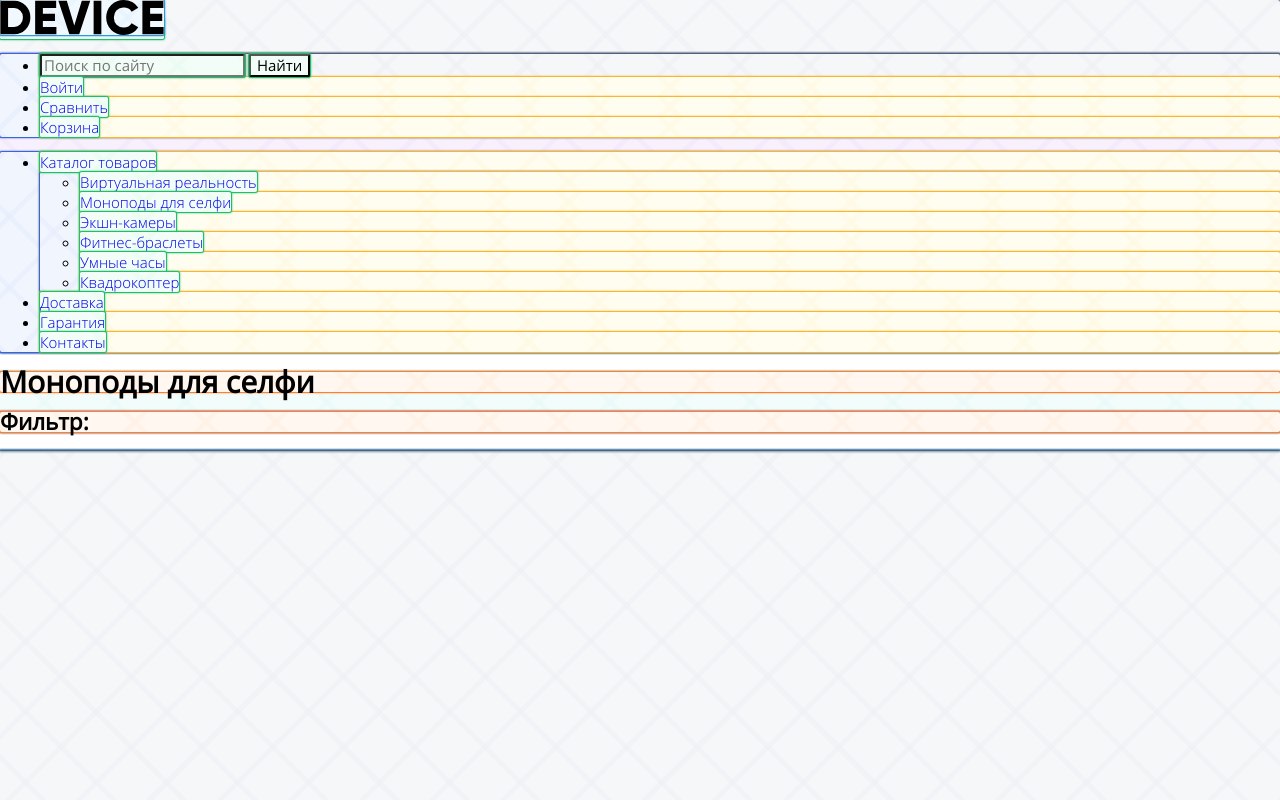
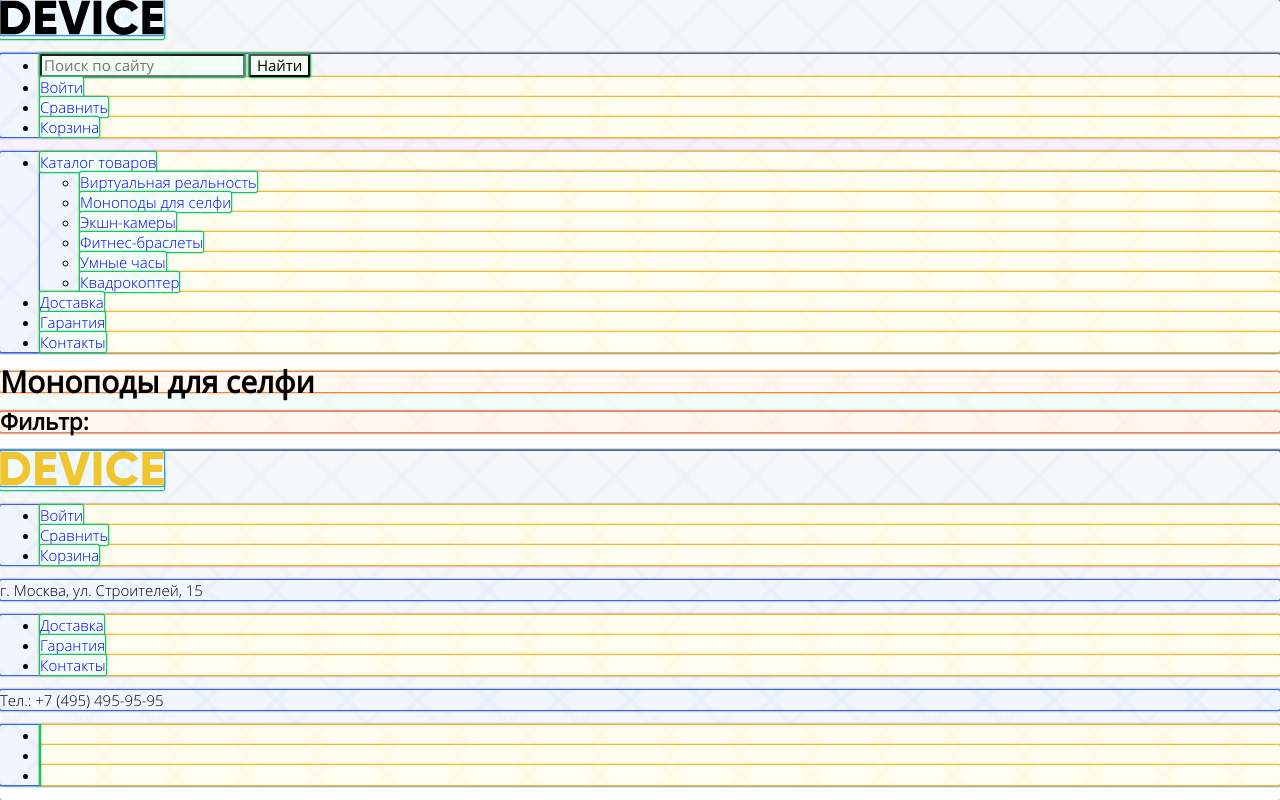
Before and after one commit to 1maximsafronov/32787-device-26, a website: page src/catalog.html in a window 1280 px wide. Drawn offline with nearby package versions, Linux system fonts and the light colour scheme; files that its build step writes are made by us from their sources.

Commit message:
Добавляет разметку page-footer

```diff
--- a/src/catalog.html
+++ b/src/catalog.html
@@ -64,7 +64,45 @@
     <div class="pagination"></div>
   </main>
   <footer class="page-footer">
-    <div class="page-footer__wrapper"></div>
+    <div class="page-footer__wrapper">
+      <a class="page-footer__logo logotype">
+        <svg class="logotype__svg" xmlns="http://www.w3.org/2000/svg" width="164" height="35" viewBox="0 0 164 35"
+          fill="#F0C52E">
+          <path
+            d="m0.35 0.7v33.6h13.532a15.723 15.723 0 0 0 11.72-4.824 16.464 16.464 0 0 0 4.712-11.976 16.465 16.465 0 0 0-4.712-11.976 15.723 15.723 0 0 0-11.72-4.824zm7.733 26.208v-18.819h5.8a8.648 8.648 0 0 1 6.5 2.568 9.412 9.412 0 0 1 2.489 6.84 9.41 9.41 0 0 1-2.489 6.84 8.646 8.646 0 0 1-6.5 2.568h-5.8zm34.8-5.952h12.082v-7.3h-12.086v-5.567h13.291v-7.389h-21.024v33.6h21.265v-7.392h-13.532v-5.952zm36.343 13.344 11.019-33.6h-8.458l-7.491 24.72-7.491-24.72h-8.457l11.019 33.6zm14.4 0h7.733v-33.6h-7.733zm38.615-1.416a15.514 15.514 0 0 0 6.041-5.688l-6.67-3.84a7.488 7.488 0 0 1-3.165 3.024 9.874 9.874 0 0 1-4.664 1.1 9.594 9.594 0 0 1-7.177-2.736 9.907 9.907 0 0 1-2.682-7.248 9.908 9.908 0 0 1 2.682-7.248 9.594 9.594 0 0 1 7.177-2.736 9.914 9.914 0 0 1 4.64 1.08 7.6 7.6 0 0 1 3.189 3.048l6.67-3.84a15.881 15.881 0 0 0-6.09-5.688 17.419 17.419 0 0 0-8.409-2.088 17.12 17.12 0 0 0-17.592 17.472 17.12 17.12 0 0 0 17.589 17.476 17.519 17.519 0 0 0 8.458-2.088zm17.881-11.928h12.082v-7.3h-12.085v-5.567h13.29v-7.389h-21.022v33.6h21.264v-7.392h-13.532v-5.952z" />
+        </svg>
+      </a>
+
+      <ul class="page-footer__user-nav user-nav user-nav--light">
+        <li class="user-nav__item"><a class="user-nav__link" href="#">Войти</a></li>
+        <li class="user-nav__item"><a class="user-nav__link" href="#">Сравнить</a></li>
+        <li class="user-nav__item"><a class="user-nav__link" href="#">Корзина</a></li>
+      </ul>
+
+      <p class="page-footer__address">г. Москва, ул. Строителей, 15</p>
+
+      <ul class="page-footer__site-nav site-nav site-nav--light">
+        <li class="site-nav__item"><a class="site-nav__link" href="#">Доставка</a></li>
+        <li class="site-nav__item"><a class="site-nav__link" href="#">Гарантия</a></li>
+        <li class="site-nav__item"><a class="site-nav__link" href="#">Контакты</a></li>
+      </ul>
+
+      <p class="page-footer__phone">Тел.: +7 (495) 495-95-95</p>
+
+      <ul class="page-footer__social social">
+        <li class="social__item">
+          <a class="social__link" href="#"><span class="visually-hidden">Наша страница на Фейсбуке</span></a>
+        </li>
+        <li class="social__item">
+          <a class="social__link" href="#"><span class="visually-hidden">Наш аккаунт в Инстаграм</span></a>
+        </li>
+        <li class="social__item">
+          <a class="social__link" href="#"><span class="visually-hidden">Нашь профиль в твиттере</span></a>
+        </li>
+      </ul>
+
+      <a class="page-footer__copyright" href="#"><span class="visually-hidden">Разработано в Html Academy</span></a>
+    </div>
   </footer>
   <script src="js/script.min.js"></script>
 </body>
```
Also changed, not shown: src/index.html (+30 -0 lines).
